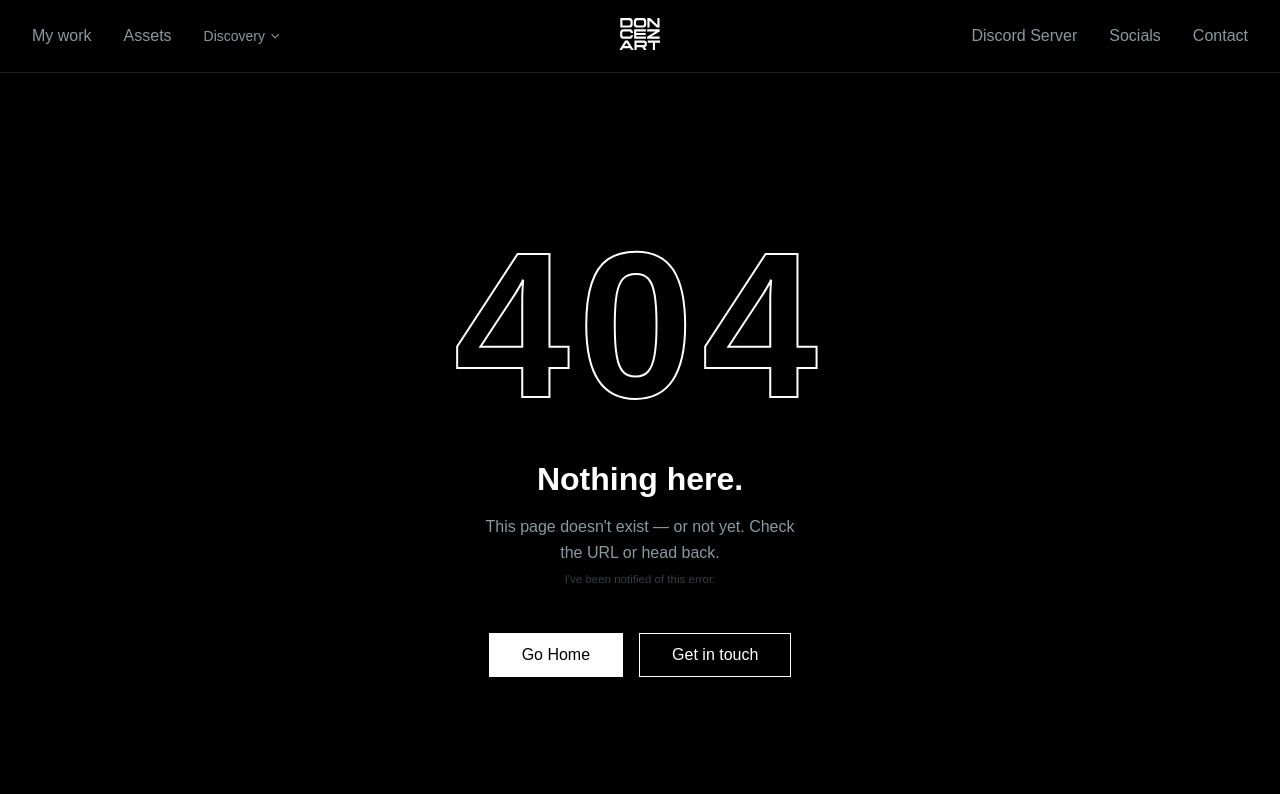
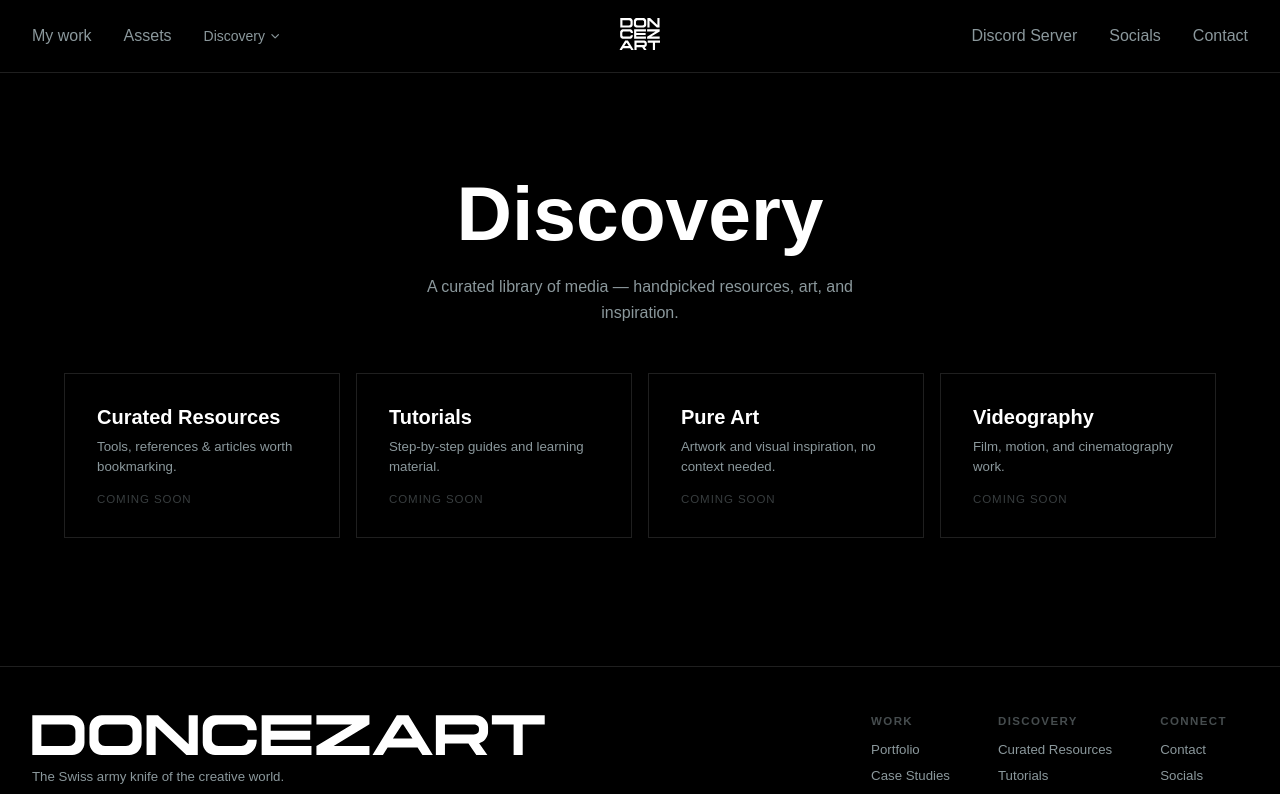
Before and after one commit to doncezart/doncezart-site, a SvelteKit app: page /discovery in a window 1280 px wide. Before the commit this address had no page. Shown: the top 794 px of the page. Built offline with nearby package versions, Linux system fonts and the light colour scheme; a web font is replaced by a local one.

Commit message:
feat: add Discovery index and section placeholder pages

```diff
--- /dev/null
+++ b/src/routes/discovery/+page.svelte
@@ -0,0 +1,101 @@
+<script>
+    import PageHeader from '$lib/components/ui/PageHeader.svelte';
+
+    const sections = [
+        {
+            slug: 'curated-resources',
+            label: 'Curated Resources',
+            description: 'Tools, references & articles worth bookmarking.'
+        },
+        {
+            slug: 'tutorials',
+            label: 'Tutorials',
+            description: 'Step-by-step guides and learning material.'
+        },
+        {
+            slug: 'pure-art',
+            label: 'Pure Art',
+            description: 'Artwork and visual inspiration, no context needed.'
+        },
+        {
+            slug: 'videography',
+            label: 'Videography',
+            description: 'Film, motion, and cinematography work.'
+        }
+    ];
+</script>
+
+<svelte:head>
+    <title>Discovery — DONCEZART</title>
+    <meta name="description" content="A curated library of media — handpicked resources, art, and inspiration." />
+</svelte:head>
+
+<PageHeader
+    title="Discovery"
+    subtitle="A curated library of media — handpicked resources, art, and inspiration."
+/>
+
+<div class="sections-grid">
+    {#each sections as section}
+        <a href="/discovery/{section.slug}" class="section-card">
+            <span class="section-label">{section.label}</span>
+            <span class="section-desc">{section.description}</span>
+            <span class="section-coming">Coming soon</span>
+        </a>
+    {/each}
+</div>
+
+<style>
+    .sections-grid {
+        display: grid;
+        grid-template-columns: repeat(4, 1fr);
+        gap: var(--space-md);
+        padding: 0 var(--container-pad) var(--space-4xl);
+    }
+
+    @media (max-width: 1200px) {
+        .sections-grid { grid-template-columns: repeat(2, 1fr); }
+    }
+    @media (max-width: 666px) {
+        .sections-grid { grid-template-columns: 1fr; }
+    }
+
+    .section-card {
+        display: flex;
+        flex-direction: column;
+        gap: var(--space-sm);
+        padding: var(--space-xl);
+        border: var(--border);
+        text-decoration: none;
+        transition: border-color var(--transition-base), background var(--transition-base);
+    }
+    .section-card:hover {
+        border-color: var(--color-text-primary);
+        background: rgba(255, 255, 255, 0.03);
+    }
+
+    .section-label {
+        font-family: var(--font-display);
+        font-size: var(--text-xl);
+        font-weight: 600;
+        color: var(--color-text-primary);
+    }
+
+    .section-desc {
+        font-family: var(--font-body);
+        font-size: var(--text-sm);
+        color: var(--color-text-secondary);
+        line-height: 1.5;
+        flex: 1;
+    }
+
+    .section-coming {
+        font-family: var(--font-body);
+        font-size: var(--text-xs);
+        color: var(--color-text-secondary);
+        opacity: 0.4;
+        letter-spacing: 0.08em;
+        text-transform: uppercase;
+        margin-top: var(--space-sm);
+    }
+</style>
--- /dev/null
+++ b/src/routes/discovery/[section]/+page.svelte
@@ -0,0 +1,35 @@
+<script>
+    import PageHeader from '$lib/components/ui/PageHeader.svelte';
+    import Button from '$lib/components/ui/Button.svelte';
+
+    let { data } = $props();
+</script>
+
+<svelte:head>
+    <title>{data.section.name} — Discovery — DONCEZART</title>
+    <meta name="description" content={data.section.description} />
+</svelte:head>
+
+<PageHeader title={data.section.name} subtitle={data.section.description} />
+
+<div class="placeholder">
+    <p>Content for this section is being curated. Check back soon.</p>
+    <Button href="/discovery" variant="outline">Back to Discovery</Button>
+</div>
+
+<style>
+    .placeholder {
+        display: flex;
+        flex-direction: column;
+        align-items: center;
+        gap: var(--space-xl);
+        text-align: center;
+        padding-bottom: var(--space-4xl);
+    }
+
+    p {
+        font-family: var(--font-body);
+        color: var(--color-text-secondary);
+        font-size: var(--text-base);
+    }
+</style>
```
Also changed, not shown: src/routes/discovery/[section]/+page.server.js (added, +28 -0 lines).
